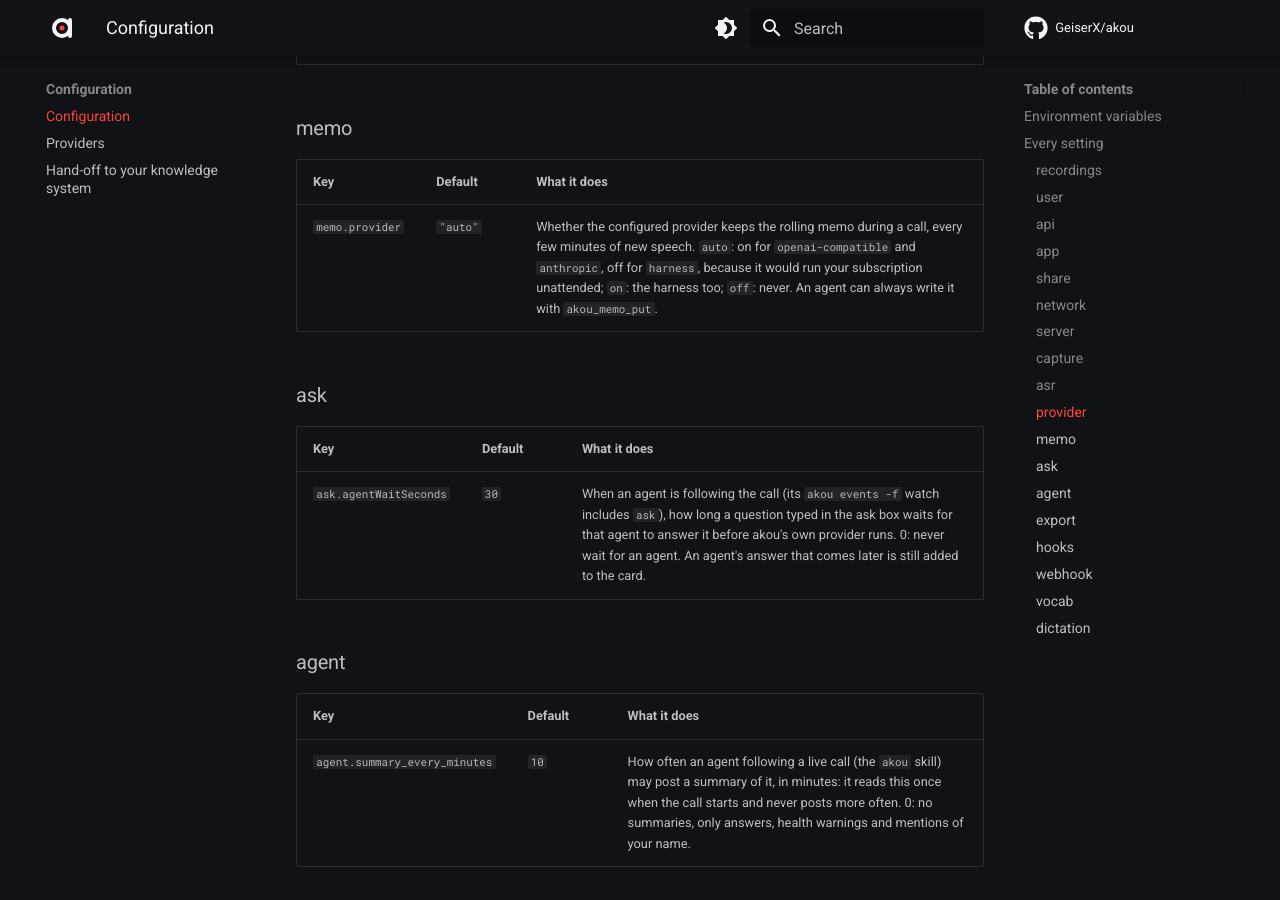
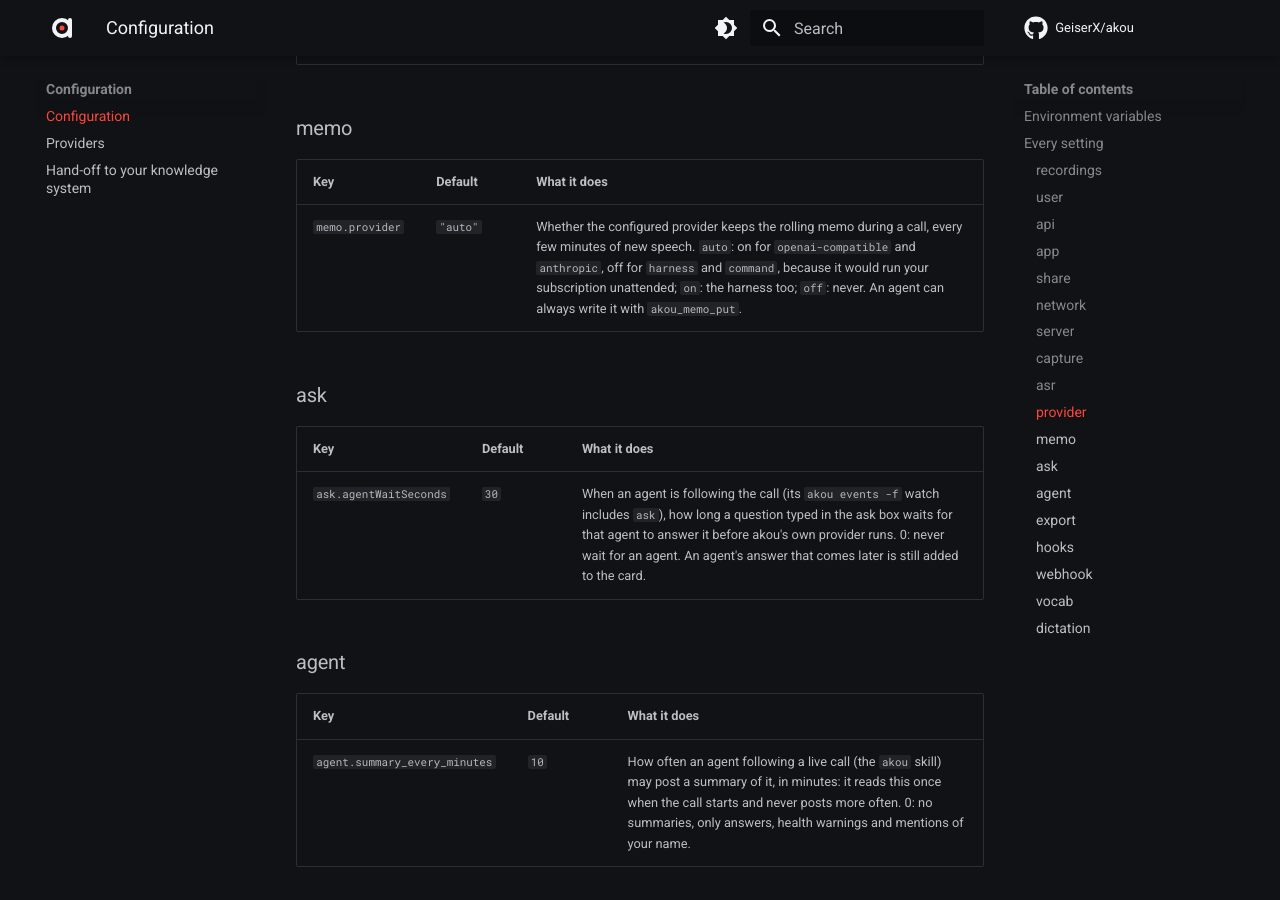
Before and after one commit to GeiserX/akou, an MkDocs documentation site: the page built from docs/configuration.md, in a window 1280 px wide and 900 px high, scrolled down 13511 px. Built offline with MkDocs 1.6.1 and Material for MkDocs 9.7.7, drawn with Linux system fonts in a browser that asks for light colours; comment, search, counter and statistics services are not loaded.

```diff
--- a/docs/configuration.md
+++ b/docs/configuration.md
@@ -168,7 +168,7 @@
 
 | Key | Default | What it does |
 |---|---|---|
-| `memo.provider` | `"auto"` | Whether the configured provider keeps the rolling memo during a call, every few minutes of new speech. `auto`: on for `openai-compatible` and `anthropic`, off for `harness`, because it would run your subscription unattended; `on`: the harness too; `off`: never. An agent can always write it with `akou_memo_put`. |
+| `memo.provider` | `"auto"` | Whether the configured provider keeps the rolling memo during a call, every few minutes of new speech. `auto`: on for `openai-compatible` and `anthropic`, off for `harness` and `command`, because it would run your subscription unattended; `on`: the harness too; `off`: never. An agent can always write it with `akou_memo_put`. |
 
 ### ask
 
```
Also changed, not shown: 1 other file.
